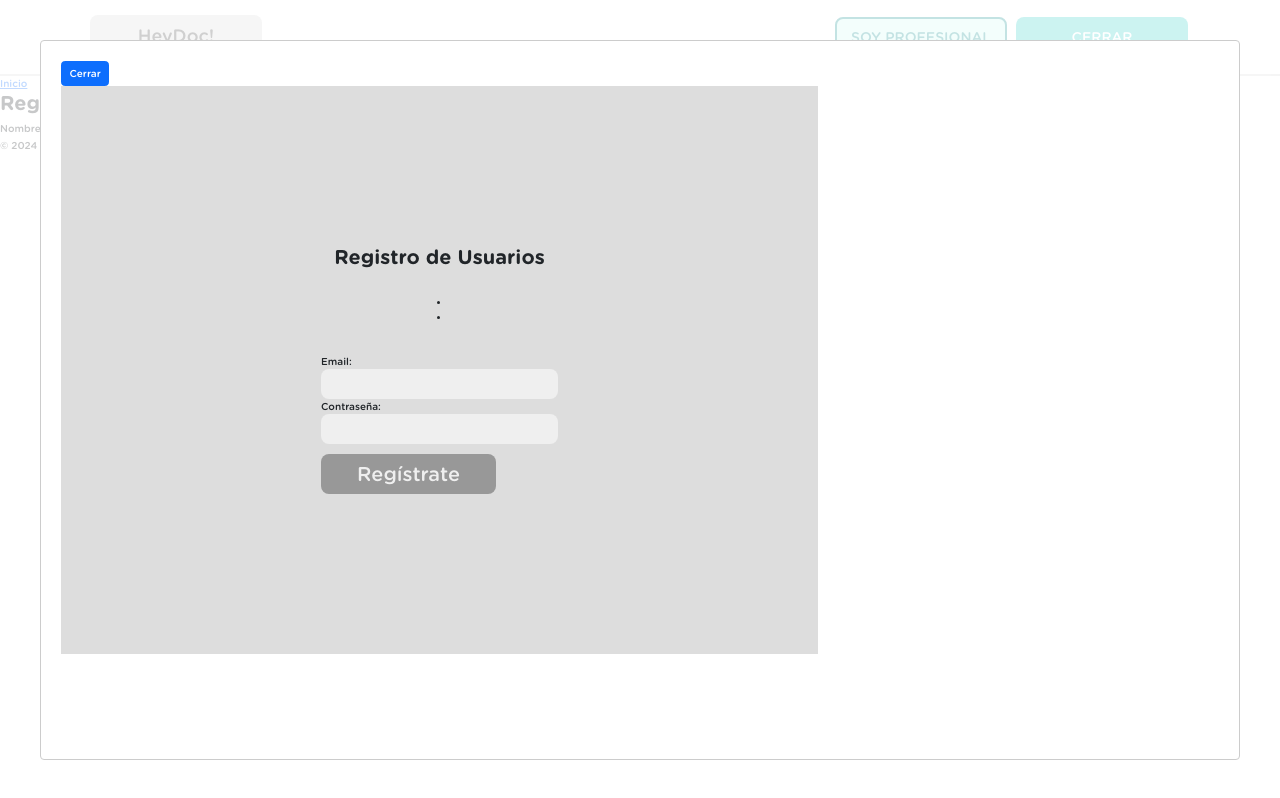
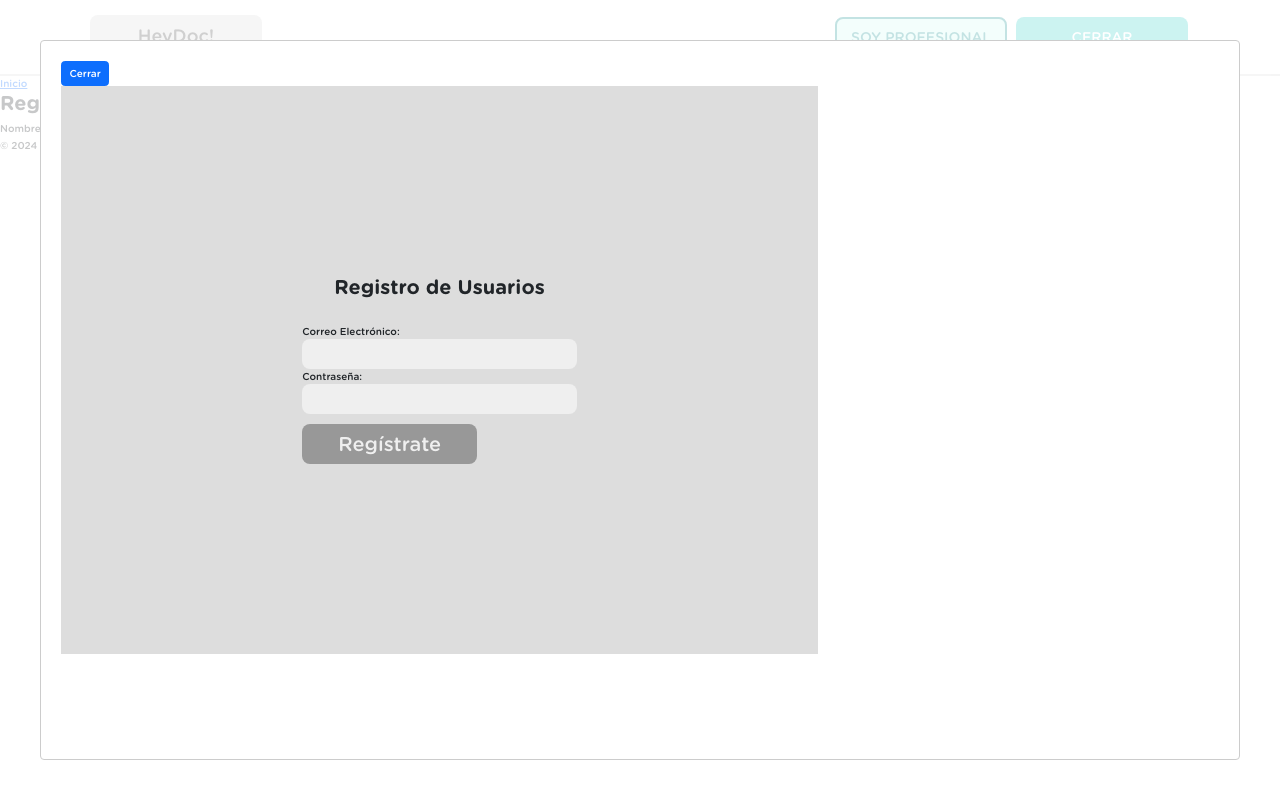
Before and after one commit to No-Country-simulation/S17-02-ft-Java-React, a React app in the folder frontend/: page /registerespecialist in a window 1280 px wide. Both pictures are taken after a click on the button "SOY PACIENTE". Built offline with nearby package versions, Linux system fonts and the light colour scheme; the HTML template or start-up script is replaced by a standard one.

Commit message:
creacion de validaciones en registros y login con formik yup

```diff
--- a/frontend/package.json
+++ b/frontend/package.json
@@ -13,13 +13,16 @@
     "@mercadopago/sdk-react": "^0.0.19",
     "axios": "^1.7.5",
     "bootstrap": "^5.3.3",
+    "formik": "^2.4.6",
     "frontend": "file:",
     "react": "^18.3.1",
     "react-bootstrap": "^2.10.4",
     "react-dom": "^18.3.1",
     "react-modal": "^3.16.1",
     "react-router-dom": "^6.26.1",
-    "sass": "^1.77.8"
+    "sass": "^1.77.8",
+    "sweetalert2": "^11.13.2",
+    "yup": "^1.4.0"
   },
   "devDependencies": {
     "@eslint/js": "^9.9.0",
--- a/frontend/src/components/login/index.tsx
+++ b/frontend/src/components/login/index.tsx
@@ -1,60 +1,101 @@
-import { useState, FormEvent } from "react";
+import React from "react";
+import { useFormik } from "formik";
+import * as Yup from "yup";
+import axios from "axios";
+import Swal from "sweetalert2";
 import { useNavigate } from "react-router-dom";
-import axios from "axios";
 
-export const Login = () => {
-  const [username, setUsername] = useState("");
-  const [password, setPassword] = useState("");
-  const [error, setError] = useState<string | null>(null);
+// Esquema de Validación con Yup
+const validationSchema = Yup.object({
+  username: Yup.string().required("El nombre de usuario es obligatorio"),
+  password: Yup.string().required("La contraseña es obligatoria"),
+});
+
+export const Login: React.FC = () => {
   const navigate = useNavigate();
 
-  const handleSubmit = async (event: FormEvent) => {
-    event.preventDefault();
-
+  const formik = useFormik({
+    initialValues: {
+      username: "",
+      password: "",
+    },
+    validationSchema,
+    onSubmit: async (values) => {
       try {
-      const response = await axios.post("/api/auth/login", {
-        username,
-        password,
+        // Realizar la solicitud POST
+        await axios.post("/api/auth/login", {
+          username: values.username,
+          password: values.password,
         });
 
-      console.log("Login successful:", response.data);
+        Swal.fire({
+          icon: "success",
+          title: "Éxito",
+          text: "Inicio de sesión exitoso.",
+        });
 
         navigate("/");
       } catch (err) {
-      console.error("Login failed:", err);
-      setError("Login failed. Please check your credentials and try again.");
+        if (axios.isAxiosError(err)) {
+          const errorMessage =
+            err.response?.data?.message ||
+            "Login fallido. Por favor verifica tus credenciales e intenta de nuevo.";
+          Swal.fire({
+            icon: "error",
+            title: "Error",
+            text: errorMessage,
+          });
+        } else {
+          Swal.fire({
+            icon: "error",
+            title: "Error Inesperado",
+            text: "Hubo un error inesperado. Inténtalo de nuevo.",
+          });
         }
-  };
+      }
+    },
+  });
 
   return (
     <div style={{ padding: "20px", maxWidth: "400px", margin: "auto" }}>
       <h2>Iniciar sesión</h2>
-      <form onSubmit={handleSubmit}>
+      <form onSubmit={formik.handleSubmit}>
         <div>
           <label htmlFor="username">Nombre de usuario:</label>
           <input
             type="text"
             id="username"
-            value={username}
-            onChange={(e) => setUsername(e.target.value)}
+            name="username"
+            value={formik.values.username}
+            onChange={formik.handleChange}
+            onBlur={formik.handleBlur}
             required
           />
+          {formik.touched.username && formik.errors.username ? (
+            <p style={{ color: "red" }}>{formik.errors.username}</p>
+          ) : null}
         </div>
         <div>
           <label htmlFor="password">Contraseña:</label>
           <input
             type="password"
             id="password"
-            value={password}
-            onChange={(e) => setPassword(e.target.value)}
+            name="password"
+            value={formik.values.password}
+            onChange={formik.handleChange}
+            onBlur={formik.handleBlur}
             required
           />
+          {formik.touched.password && formik.errors.password ? (
+            <p style={{ color: "red" }}>{formik.errors.password}</p>
+          ) : null}
         </div>
         <div className="d-flex justify-content-end">
-        <button className=" btn btn-secondary" type="submit">Iniciar sesión</button>
+          <button className="btn btn-secondary" type="submit">
+            Iniciar sesión
+          </button>
         </div>
       </form>
-      {error && <p style={{ color: "red" }}>{error}</p>}
     </div>
   );
 };
--- a/frontend/src/components/registerEspecialist/index.tsx
+++ b/frontend/src/components/registerEspecialist/index.tsx
@@ -1,31 +1,61 @@
 import React from "react";
-import { useForm } from "./userForm";
+import { useFormik } from "formik";
+import * as Yup from "yup";
 import { Link } from "react-router-dom";
 import axios from "axios";
+import Swal from "sweetalert2";
+
+const validationSchema = Yup.object({
+  username: Yup.string()
+    .min(3, "El nombre de usuario debe tener al menos 3 caracteres")
+    .max(20, "El nombre de usuario no puede tener más de 20 caracteres")
+    .required("El nombre de usuario es obligatorio"),
+  password: Yup.string()
+    .min(8, "La contraseña debe tener al menos 8 caracteres")
+    .matches(/[a-zA-Z]/, "La contraseña debe contener letras")
+    .matches(/[0-9]/, "La contraseña debe contener números")
+    .required("La contraseña es obligatoria"),
+  confirmPassword: Yup.string()
+    .oneOf([Yup.ref("password")], "Las contraseñas deben coincidir")
+    .required("La confirmación de la contraseña es obligatoria"),
+});
 
 export const RegisterEspecialist: React.FC = () => {
-  const { formData, handleChange } = useForm();
-
-  const handleFormSubmit = async (event: React.FormEvent<HTMLFormElement>) => {
-    event.preventDefault();
-
+  const formik = useFormik({
+    initialValues: {
+      username: "",
+      password: "",
+      confirmPassword: "",
+    },
+    validationSchema,
+    onSubmit: async (values) => {
       const requestBody = {
-      username: formData.username,
-      password: formData.password,
+        username: values.username,
+        password: values.password,
         rolesId: ["9c765b7d-9eec-421b-85c6-6d53bcd002da"],
       };
 
       try {
-      const response = await axios.post("/api/auth/register", requestBody, {
+        await axios.post("/api/auth/register", requestBody, {
           headers: {
             "Content-Type": "application/json",
           },
         });
-      console.log("Registro exitoso:", response.data);
+        formik.resetForm();
+        Swal.fire({
+          icon: "success",
+          title: "Registro Exitoso",
+          text: "El usuario ha sido registrado correctamente.",
+        });
       } catch (error) {
-      console.error("Error al registrar el usuario:", error);
+        Swal.fire({
+          icon: "error",
+          title: "Error al Registrar",
+          text: "Hubo un error al registrar el usuario. Inténtalo de nuevo.",
+        });
       }
-  };
+    },
+  });
 
   return (
     <div>
@@ -33,7 +63,7 @@ export const RegisterEspecialist: React.FC = () => {
         <Link to="/">Inicio</Link>
       </nav>
 
-      <form onSubmit={handleFormSubmit}>
+      <form onSubmit={formik.handleSubmit}>
         <h2>Registro de Usuario</h2>
 
         <label>
@@ -41,11 +71,14 @@ export const RegisterEspecialist: React.FC = () => {
           <input
             type="text"
             name="username"
-            value={formData.username}
-            onChange={handleChange}
-            required
+            value={formik.values.username}
+            onChange={formik.handleChange}
+            onBlur={formik.handleBlur}
             aria-required="true"
           />
+          {formik.touched.username && formik.errors.username ? (
+            <div style={{ color: "red" }}>{formik.errors.username}</div>
+          ) : null}
         </label>
 
         <label>
@@ -53,11 +86,14 @@ export const RegisterEspecialist: React.FC = () => {
           <input
             type="password"
             name="password"
-            value={formData.password}
-            onChange={handleChange}
-            required
+            value={formik.values.password}
+            onChange={formik.handleChange}
+            onBlur={formik.handleBlur}
             aria-required="true"
           />
+          {formik.touched.password && formik.errors.password ? (
+            <div style={{ color: "red" }}>{formik.errors.password}</div>
+          ) : null}
         </label>
 
         <label>
@@ -65,11 +101,14 @@ export const RegisterEspecialist: React.FC = () => {
           <input
             type="password"
             name="confirmPassword"
-            value={formData.confirmPassword}
-            onChange={handleChange}
-            required
+            value={formik.values.confirmPassword}
+            onChange={formik.handleChange}
+            onBlur={formik.handleBlur}
             aria-required="true"
           />
+          {formik.touched.confirmPassword && formik.errors.confirmPassword ? (
+            <div style={{ color: "red" }}>{formik.errors.confirmPassword}</div>
+          ) : null}
         </label>
 
         <button type="submit">Registrar Usuario</button>
--- a/frontend/src/components/registerUser/index.tsx
+++ b/frontend/src/components/registerUser/index.tsx
@@ -1,84 +1,112 @@
-import React, { useState } from "react";
+import React from "react";
+import { useFormik } from "formik";
+import * as Yup from "yup";
 import axios from "axios";
+import Swal from "sweetalert2";
 import FormInput from "./formInput";
-import useForm from "./useForm";
 
-export const RegisterUser = () => {
-  const { form, errors, handleChange } = useForm();
-  const [errorMessage, setErrorMessage] = useState<string | null>(null);
+const validationSchema = Yup.object({
+  email: Yup.string()
+    .email("Debe ser un correo electrónico válido")
+    .required("El correo electrónico es obligatorio"),
+  password: Yup.string()
+    .min(8, "La contraseña debe tener al menos 8 caracteres")
+    .matches(/[a-zA-Z]/, "La contraseña debe contener letras")
+    .matches(/[0-9]/, "La contraseña debe contener números")
+    .required("La contraseña es obligatoria"),
+});
 
+export const RegisterUser: React.FC = () => {
+  const formik = useFormik({
+    initialValues: {
+      email: "",
+      password: "",
+    },
+    validationSchema,
+    onSubmit: async (values) => {
+      const roleId = "2326ec2c-4f97-4007-b52c-ba5561b434b9";
+
+      // Validación del UUID
       const isValidUUID = (uuid: string) => {
         const regex =
           /^[0-9a-fA-F]{8}-[0-9a-fA-F]{4}-[0-9a-fA-F]{4}-[0-9a-fA-F]{4}-[0-9a-fA-F]{12}$/;
         return regex.test(uuid);
       };
 
-  const submitForm = async (event: React.FormEvent<HTMLFormElement>) => {
-    event.preventDefault();
-
-    const roleId = "2326ec2c-4f97-4007-b52c-ba5561b434b9";
       if (!isValidUUID(roleId)) {
-      setErrorMessage("El UUID del rol no es válido.");
+        Swal.fire({
+          icon: "error",
+          title: "Error",
+          text: "El UUID del rol no es válido.",
+        });
         return;
       }
 
       const payload = {
-      username: form.email,
-      password: form.password,
+        username: values.email,
+        password: values.password,
         rolesId: [roleId],
-      email: form.email,
+        email: values.email,
       };
 
       try {
-      const response = await axios.post("/api/auth/register", payload, {
+        await axios.post("/api/auth/register", payload, {
           headers: {
             "Content-Type": "application/json",
           },
         });
-      console.log("User registered successfully:", response.data);
-
-      console.log("Registration successful. Response data:", response.data);
-
-      setErrorMessage(null);
+        Swal.fire({
+          icon: "success",
+          title: "Registro Exitoso",
+          text: "El usuario ha sido registrado correctamente.",
+        });
+        formik.resetForm();
       } catch (error) {
         if (axios.isAxiosError(error)) {
           const errorMessage = error.response?.data?.message || error.message;
-        console.error("Error registering user:", errorMessage);
-
-        setErrorMessage(errorMessage);
+          Swal.fire({
+            icon: "error",
+            title: "Error al Registrar",
+            text: errorMessage,
+          });
         } else {
-        console.error("Unexpected error:", error);
+          Swal.fire({
+            icon: "error",
+            title: "Error Inesperado",
+            text: "Hubo un error inesperado. Inténtalo de nuevo.",
+          });
         }
       }
-  };
+    },
+  });
 
   return (
     <div className="register-user">
       <h2>Registro de Usuarios</h2>
-      {errorMessage && <p className="error-message">{errorMessage}</p>}
-      {Object.keys(errors).length > 0 && (
+
+      {formik.errors.email || formik.errors.password ? (
         <ul>
-          {Object.entries(errors).map(([key, error]) => (
-            <li key={key}>{error}</li>
-          ))}
+          {formik.errors.email && <li>{formik.errors.email}</li>}
+          {formik.errors.password && <li>{formik.errors.password}</li>}
         </ul>
-      )}
-      <form onSubmit={submitForm}>
+      ) : null}
+
+      <form onSubmit={formik.handleSubmit}>
         <FormInput
           id="email"
-          name="Email"
+          name="Correo Electrónico"
           type="email"
-          value={form.email}
-          onChange={handleChange}
-          error={errors.email}
+          value={formik.values.email}
+          onChange={formik.handleChange}
+          error={formik.touched.email ? formik.errors.email : undefined}
         />
         <FormInput
           id="password"
           name="Contraseña"
           type="password"
-          value={form.password}
-          onChange={handleChange}
-          error={errors.password}
+          value={formik.values.password}
+          onChange={formik.handleChange}
+          error={formik.touched.password ? formik.errors.password : undefined}
         />
         <button className="btn btn-secondary" type="submit">
           Regístrate
```
Also changed, not shown: 1 other file (tests, documents, lock files or other folders). Lines whose indentation alone changed are shown as unchanged.
